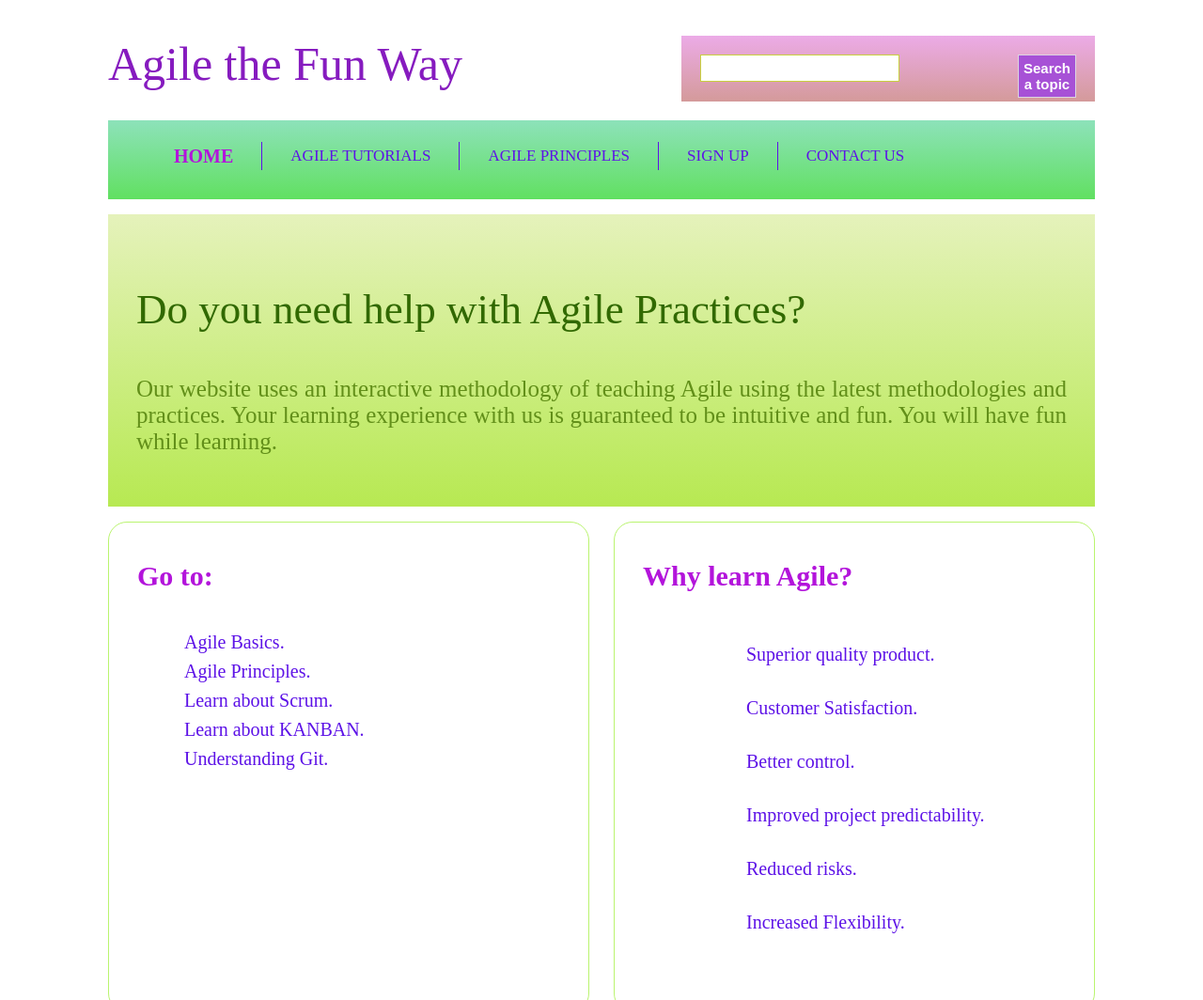
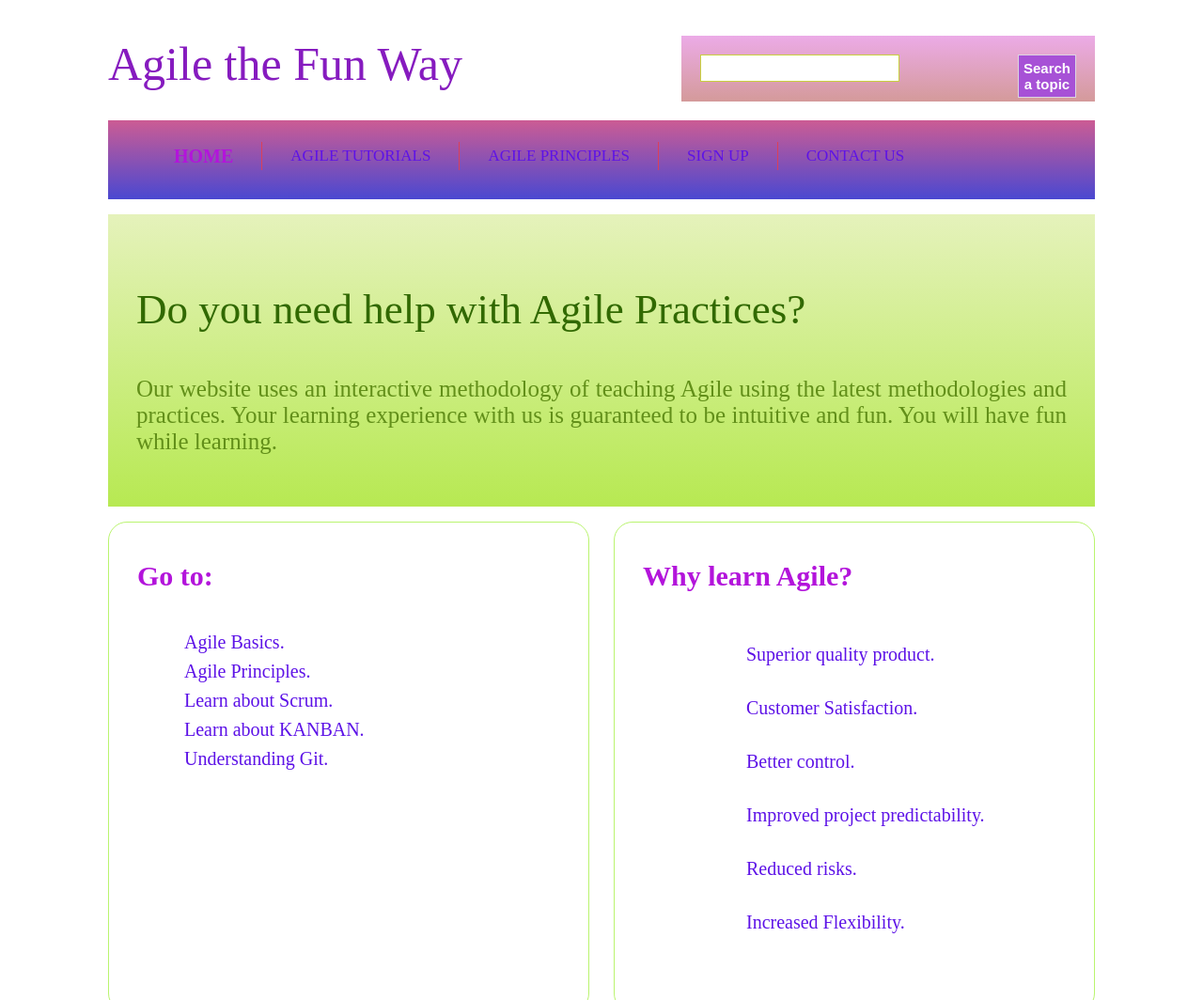
Before and after one commit to shruthibandarii/vnr2022, a plain HTML site: page index.html in a window 1280 px wide. Shown: the top 1064 px of the page at 94% size. Drawn offline with Linux system fonts and the light colour scheme.

Commit message:
color commit

```diff
--- a/styling.css
+++ b/styling.css
@@ -64,7 +64,7 @@ h1 a {
 #menu {
     height: 70px;
     background: linear-gradient(#9f7cdf, #4fb0d6);
-    background: -webkit-linear-gradient(#8de2ba, #61e061);
+    background: -webkit-linear-gradient(#cc5c94, #4a48d1);
     background: -o-linear-gradient(#c582c2, #e78e8e);
     background: -moz-linear-gradient(#80e2ca, #66a4d6);
     padding: 7px 0;
@@ -78,7 +78,7 @@ ul {
     float: left;
     padding: 0 30px;
     height: 30px;
-    border-right: 1px solid #5d12e7;
+    border-right: 1px solid #da4059;
 }
 
 #menu ul li:last-child {
```
